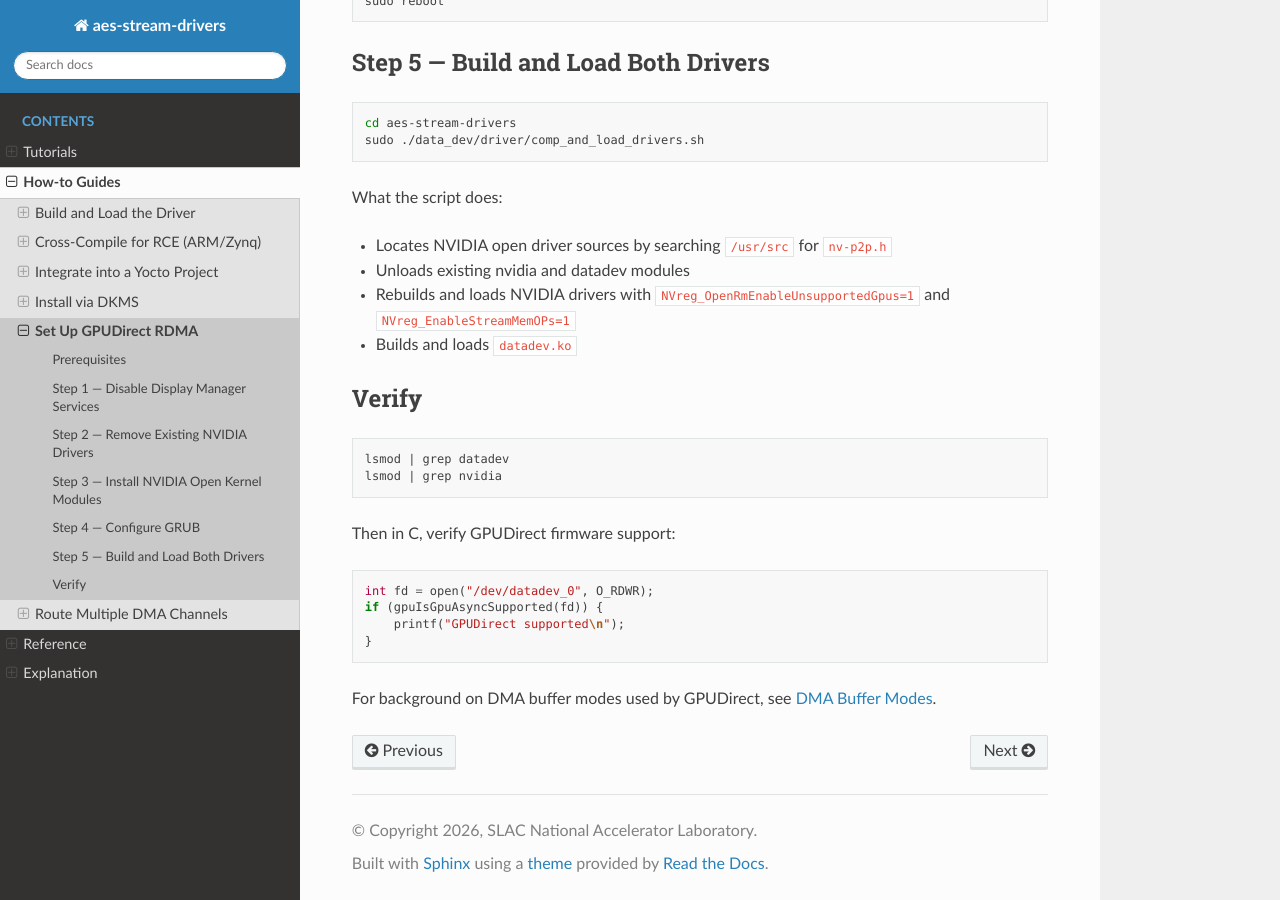
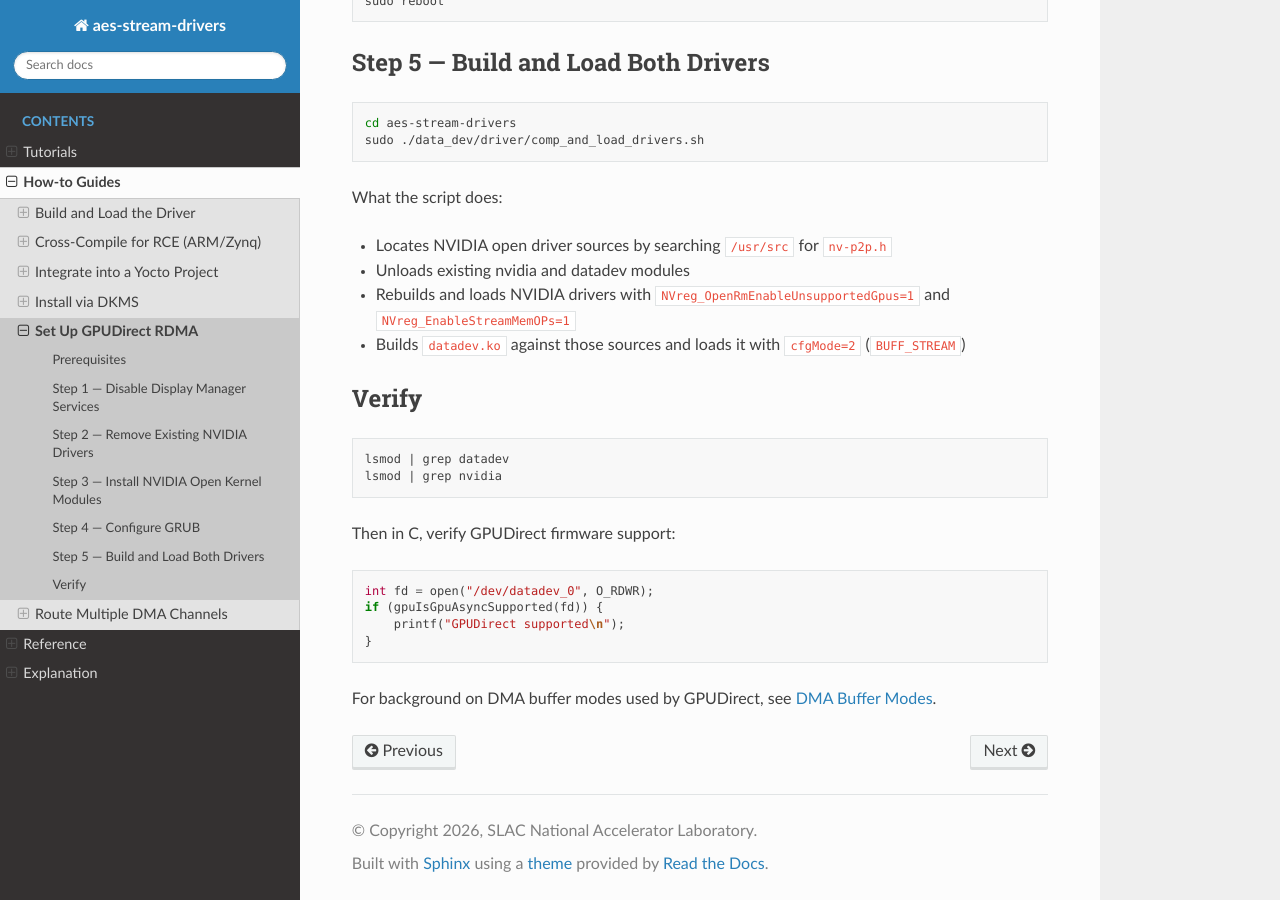
Before and after one commit to slaclab/aes-stream-drivers, a Sphinx documentation site: the page built from docs/how-to/gpudirect-setup.rst, in a window 1280 px wide and 900 px high, scrolled down 1523 px. Built offline with Sphinx 7.4.7 and the Read the Docs theme 3.1.0, drawn with Linux system fonts in a browser that asks for light colours.

Commit message:
docs(gpu): Note that comp_and_load_drivers.sh loads datadev with cfgMode=2
comp_and_load_drivers.sh inserts datadev.ko with cfgMode=2 (BUFF_STREAM),
not the cfgMode=1 default, which matters when reading /proc/datadev_0
or comparing against the build-and-load guide.

```diff
--- a/docs/how-to/gpudirect-setup.rst
+++ b/docs/how-to/gpudirect-setup.rst
@@ -88,7 +88,8 @@ What the script does:
 - Unloads existing nvidia and datadev modules
 - Rebuilds and loads NVIDIA drivers with ``NVreg_OpenRmEnableUnsupportedGpus=1``
   and ``NVreg_EnableStreamMemOPs=1``
-- Builds and loads ``datadev.ko``
+- Builds ``datadev.ko`` against those sources and loads it with ``cfgMode=2``
+  (``BUFF_STREAM``)
 
 Verify
 ------
--- a/docs/tutorials/gpudirect-first.rst
+++ b/docs/tutorials/gpudirect-first.rst
@@ -136,7 +136,7 @@ What the script does:
 - Unloads any existing ``nvidia`` and ``datadev`` modules
 - Rebuilds the NVIDIA drivers using the same compiler the kernel was built with
 - Loads ``nvidia.ko`` with ``NVreg_OpenRmEnableUnsupportedGpus=1 NVreg_EnableStreamMemOPs=1``
-- Builds and insmod-s ``datadev.ko``
+- Builds ``datadev.ko`` and loads it with ``cfgMode=2`` (``BUFF_STREAM``)
 
 When ``comp_and_load_drivers.sh`` completes successfully, verify both modules
 are loaded:
```
